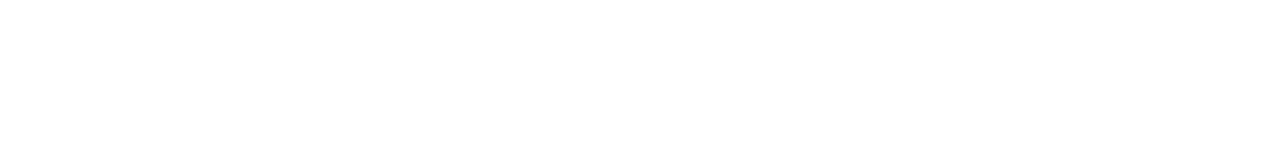
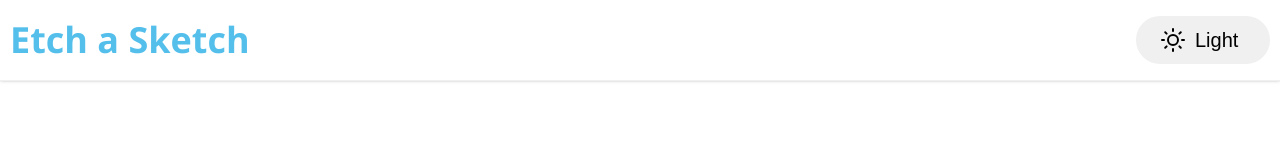
Before and after one commit to bitzsalex/etch_a_sketch, a website: page assets/pug/index.pug in a window 1280 px wide. Drawn offline with nearby package versions, Linux system fonts and the light colour scheme; files that its build step writes are made by us from their sources.

Commit message:
Add header content and style rules
This commit will add the HTML content of the header part and all
the style rules for it.

```diff
--- a/assets/pug/index.pug
+++ b/assets/pug/index.pug
@@ -19,3 +19,16 @@ html(lang="en")
         // loading stylesheet
         link(rel="stylesheet", href="./css/main.css")
     body
+        header.header
+            .container
+                .header__content
+                    .header__logo
+                        a(href="#") Etch a Sketch
+                    .header__themes
+                        button(type="button" class="theme__toggler")
+                            span.theme__icons
+                                i.theme__sun(data-feather="sun")
+                                i.theme__moon(data-feather="moon")
+                            span.theme__names
+                                span.theme__light Light
+                                span.theme__dark dark
--- a/assets/sass/main.sass
+++ b/assets/sass/main.sass
@@ -1,17 +1,17 @@
 \:root
     --light-primary: #fff
     --light-secondary: #cecece
-    --light-ternary: #d8dbe0
+    --light-ternary: #f0f0f0
     --light-text: #3a3a3a
     --dark-primary: #352F44
     --dark-secondary: #5C5470
-    --dark-ternary: #B9B4C7
+    --dark-ternary: #52427f
     --dark-text: #FAF0E6
     --color-link: #55bfec
 
-/**
-    THIS ARE SASS MIXINS FOR RWD
-    ====================================*/
+//
+//    THIS ARE SASS MIXINS FOR RWD
+//    ========================================*/
 $breakpoints: (xsm: 576px, sm: 768px, md: 992px, lg: 1200px, xl: 1400px)
 
 @mixin breakpoint($breakpoint)
@@ -25,7 +25,7 @@ $breakpoints: (xsm: 576px, sm: 768px, md: 992px, lg: 1200px, xl: 1400px)
     THIS ARE SOME BASIC DEFAULT STYLES
     ====================================*/
 html
-    font: 'Open Sans', sans-serif 16px/1.5
+    font: 16px/1.5 "Open Sans", sans-serif
     box-sizing: border-box
 
 *, *::after, *::before
@@ -34,8 +34,19 @@ html
     box-sizing: inherit
 
 body
-    color: var(--light-text)
-    background-color: var(--light-primary)
+    --primary: var(--light-primary)
+    --secondary: var(--light-secondary)
+    --ternary: var(--light-ternary)
+    --text: var(--light-text)
+
+    color: var(--text)
+    background-color: var(--primary)
+
+    &.dark-theme
+        --primary: var(--dark-primary)
+        --secondary: var(--dark-secondary)
+        --ternary: var(--dark-ternary)
+        --text: var(--dark-text)
 
 a
     color: var(--color-link)
@@ -47,7 +58,106 @@ a
 /**
     THIS ARE CUSTOM STYLES
     ====================================*/
+.header
+    width: 100%
+    display: flex
+    align-items: center
+    border-bottom: 1px solid var(--ternary)
+    box-shadow: 0 -2px 4px 0 var(--text)
 
+    &__content
+        height: 80px
+        display: flex
+        justify-content: space-between
+        align-items: center
+
+    &__logo
+        font-size: 36px
+        font-weight: 600
+
+.theme
+    $name: &
+    &__toggler
+        -webkit-appearance: none
+        border: none
+        outline: none
+        display: flex
+        gap: 10px
+        font-size: 20px
+        position: relative
+        padding: 12px 25px
+        align-items: center
+        border-radius: 30px
+        cursor: pointer
+        text-transform: capitalize
+        background-color: var(--ternary)
+
+    &__icons,
+    &__names
+        display: inline-block
+        width: 24px
+        height: 24px
+        position: relative
+        overflow: hidden
+
+    &__names
+        width: 50px
+
+    &__light,
+    &__dark,
+    &__sun,
+    &__moon
+        position: absolute
+        display: inline-block
+        left: 0
+        transform: translateY(-50%)
+        transition: all .5s cubic-bezier(0.4, 0, 0.2, 1)
+
+    &__sun,
+    &__moon
+        top: 50%
+        left: 50%
+        transform: translate(-50%, -50%) scale(0)
+
+    &__sun
+        transition-delay: .4s
+        transform: translate(-50%, -50%) scale(1) rotate(360deg)
+
+    &__dark
+        top: 150%
+
+    &__light
+        top: 50%
+
+    &--dark
+        #{$name}
+            &__light
+                top: -150%
+
+            &__dark
+                top: 50%
+
+            &__sun
+                transition-delay: 0s
+                transform: translate(-50%, -50%) scale(0)
+
+            &__moon
+                transition-delay: .4s
+                transform: translate(-50%, -50%) scale(1) rotate(360deg)
+
+
+
+@keyframes rotateThemeIconToLeft
+    0%
+        transform: translate(-50%, -50%) rotate(0deg) scale(0)
+    100%
+        transform: translate(-50%, -50%) rotate(-360deg) scale(1)
+
+@keyframes rotateThemeIconToRight
+    0%
+        transform: translate(-50%, -50%) rotate(0deg) scale(1)
+    100%
+        transform: translate(-50%, -50%) rotate(360deg) scale(0)
 
 /**
     THIS ARE UTILITY CLASSES
```
Also changed, not shown: css/main.css, index.html.
